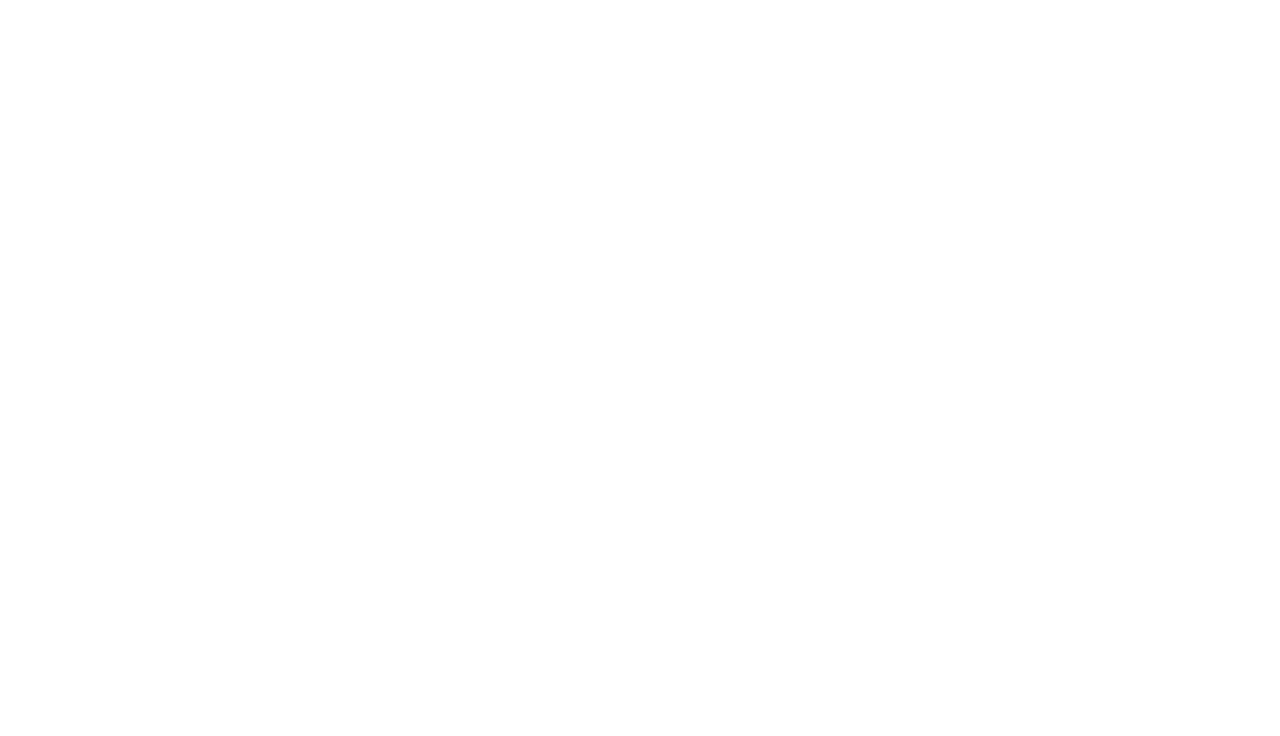
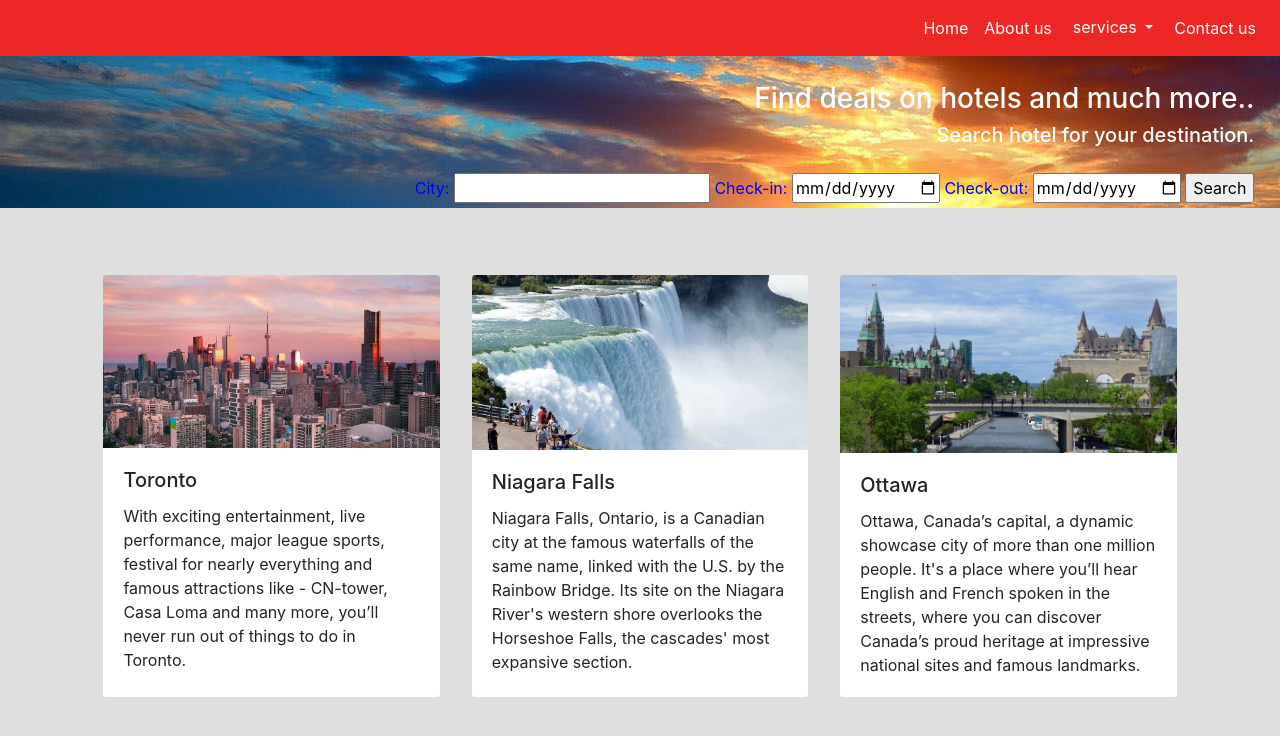
Before and after one commit to Abhinav034/Group-H-finalProjectHTML, a plain HTML site: page hotels.html in a window 1280 px wide. Drawn offline with nearby package versions, Linux system fonts and the light colour scheme.

Commit message:
hotel page added

```diff
--- /dev/null
+++ b/css/hotel.css
@@ -0,0 +1,21 @@
+
+#jumbotron{
+  background-image: url(homeimg.jpg);
+  background-repeat: no-repeat;
+  color: white;
+  text-align: right;
+}
+#jumbotron h3{
+  padding-top: 2%;
+  padding-right: 2%;
+
+}
+#jumbotron h5{
+  padding-right: 2%;
+}
+label{
+  color: blue;
+}
+.card-section{
+  padding: 1% 8%;
+}
--- a/css/index.css
+++ b/css/index.css
@@ -1,5 +1,18 @@
 body{
   background:#dfdfdf;
+}
+.navbar{
+  background: #ed2626;
+}
+#navbarTogglerDemo01 ul li a{
+   color: white;
+}
+#navbarTogglerDemo01 ul li a:hover{
+  color: #292b2c;
+}
+
+#dropdownMenuButton{
+  color: white;
 }
 #jumbotron{
   margin-bottom: 0%;
--- a/hotels.html
+++ b/hotels.html
@@ -4,8 +4,115 @@
     <meta charset="utf-8">
     <meta name= "viewport" content="width=device-width , initial-scale=1.0">
     <title>Hotels</title>
+
+    <script src="https://use.fontawesome.com/3d7be19efc.js"></script>
+
+    <!-- bootstrap cdn and javascript code -->
+    <link rel="stylesheet" href="https://stackpath.bootstrapcdn.com/bootstrap/4.4.1/css/bootstrap.min.css" integrity="sha384-Vkoo8x4CGsO3+Hhxv8T/Q5PaXtkKtu6ug5TOeNV6gBiFeWPGFN9MuhOf23Q9Ifjh" crossorigin="anonymous">
+    <script src="https://code.jquery.com/jquery-3.4.1.slim.min.js" integrity="sha384-J6qa4849blE2+poT4WnyKhv5vZF5SrPo0iEjwBvKU7imGFAV0wwj1yYfoRSJoZ+n" crossorigin="anonymous"></script>
+    <script src="https://cdn.jsdelivr.net/npm/popper.js@1.16.0/dist/umd/popper.min.js" integrity="sha384-Q6E9RHvbIyZFJoft+2mJbHaEWldlvI9IOYy5n3zV9zzTtmI3UksdQRVvoxMfooAo" crossorigin="anonymous"></script>
+    <script src="https://stackpath.bootstrapcdn.com/bootstrap/4.4.1/js/bootstrap.min.js" integrity="sha384-wfSDF2E50Y2D1uUdj0O3uMBJnjuUD4Ih7YwaYd1iqfktj0Uod8GCExl3Og8ifwB6" crossorigin="anonymous"></script>
+    <link rel="stylesheet" href="css/hotel.css">
+    <link rel="stylesheet" href="css/index.css">
   </head>
   <body>
+    <nav class="navbar navbar-expand-lg navbar-dark ">
+
+      <!-- button appears while sizing down -->
+      <button class="navbar-toggler" type="button" data-toggle="collapse" data-target="#navbarTogglerDemo01" aria-controls="navbarTogglerDemo01" aria-expanded="false" aria-label="Toggle navigation">
+        <span class="navbar-toggler-icon"></span>
+      </button>
+
+      <!-- commented div for centre the contents in nav bar -->
+      <!-- <div class="d-md-flex d-block flex-row mx-md-auto mx-0"> -->
+
+      <div class="collapse navbar-collapse" id="navbarTogglerDemo01">
+<!-- ml-auto = margin left -->
+        <ul class="navbar-nav ml-auto">
+
+          <!-- navigation bar items -->
+          <li class="nav-item" > <a class="nav-link" href="index.html">Home</a></li>
+          <li class="nav-item"> <a class="nav-link" href="docs\AbhinavResumeFinal.pdf">About us</a></li>
+
+          <li class="nav-item"> <div class="dropdown">
+            <!-- service dropdown -->
+            <button class="btn dropdown-toggle" type="button" id="dropdownMenuButton" data-toggle="dropdown" aria-haspopup="true" aria-expanded="false">
+              services
+            </button>
+            <div class="dropdown-menu" aria-labelledby="dropdownMenuButton">
+              <a class="dropdown-item" href="hotels.html" style="color: #404040;">Hotel Booking</a>
+              <a class="dropdown-item" href="#" style="color: #404040";>Book Flights</a>
+              <a class="dropdown-item" href="#" style="color: #404040";>Accomodation</a>
+            </div>
+          </div></li>
+          <li class="nav-item"> <a class="nav-link" href="docs\AbhinavResumeFinal.pdf">Contact us</a></li>
+
+        </ul>
+</div>
+</nav>
+    <div class="jumbotron jumbotron-fluid" id="jumbotron">
+
+      <h3>Find deals on hotels and much more..</h3>
+      <h5>Search hotel for your destination.</h5>
+
+      <div class="row" style="padding-right:2%; margin-top:2%;">
+        <div class="col-lg-12">
+          <form action="/action_page.php">
+            <label for="check-in">City:</label>
+            <input type="text" id="city" name="check-in">
+            <label for="check-in">Check-in:</label>
+            <input type="date" id="check-in" name="check-in">
+            <label for="check-in">Check-out:</label>
+            <input type="date" id="check-out" name="check-out">
+            <input type="submit" value="Search">
+          </form>
+
+        </div>
+      </div>
+  </div>
+
+
+ <section class="card-section">
+
+   <div class="row">
+     <div class="col-lg-12 col-sm-12">
+       <div class="card-deck">
+  <div class="card">
+    <a href="#"><img class="card-img-top" src="images/toronto.jpg" alt="Card image cap"></a>
+    <div class="card-body">
+      <h5 class="card-title">Toronto</h5>
+      <p class="card-text">With exciting entertainment, live performance, major league sports, festival for nearly everything and famous attractions like - CN-tower, Casa Loma and many more, you’ll never run out of things to do in Toronto.</p>
+
+    </div>
+  </div>
+  <div class="card">
+    <a href="index.html"><img class="card-img-top" src="images/niagara.jpg" alt="Card image cap"></a>
+    <div class="card-body">
+      <h5 class="card-title">Niagara Falls</h5>
+      <p class="card-text">Niagara Falls, Ontario, is a Canadian city at the famous waterfalls of the same name, linked with the U.S. by the Rainbow Bridge. Its site on the Niagara River's western shore overlooks the Horseshoe Falls, the cascades' most expansive section.</p>
+
+    </div>
+  </div>
+  <div class="card">
+    <a href="#"><img class="card-img-top" src="images/ottawa.jpg" alt="Card image cap"></a>
+    <div class="card-body">
+      <h5 class="card-title">Ottawa</h5>
+      <p class="card-text">Ottawa, Canada’s capital, a dynamic showcase city of more than one million people. It's a place where you’ll hear English and French spoken in the streets, where you can discover Canada’s proud heritage at impressive national sites and famous landmarks.</p>
+
+      </div>
+    </div>
+  </div>
+ </div>
+</div>
+
+
+
+
+
+
+ </section>
+
+
 
   </body>
 </html>
```
Also changed, not shown: index.html (+13 -13 lines), css/homeimg.jpg (added), images/niagara.jpg (added), images/ottawa.jpg (added), images/toronto.jpg (added), 1 other file.
